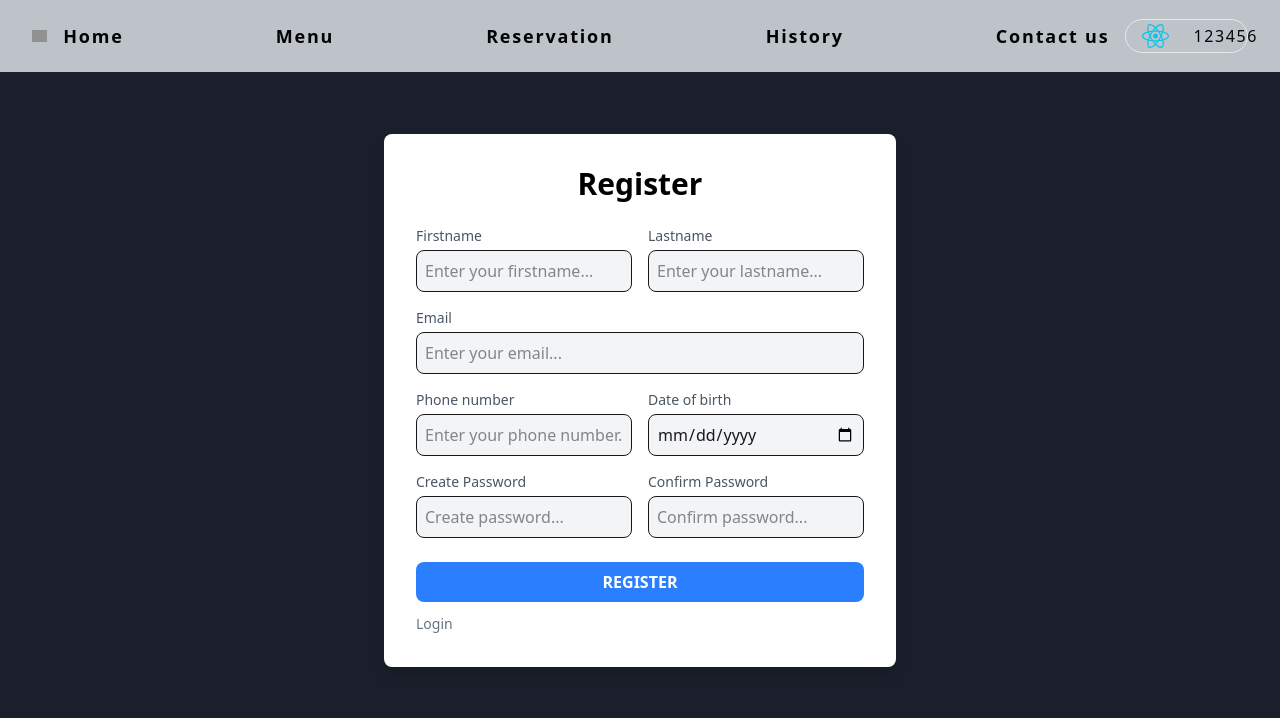
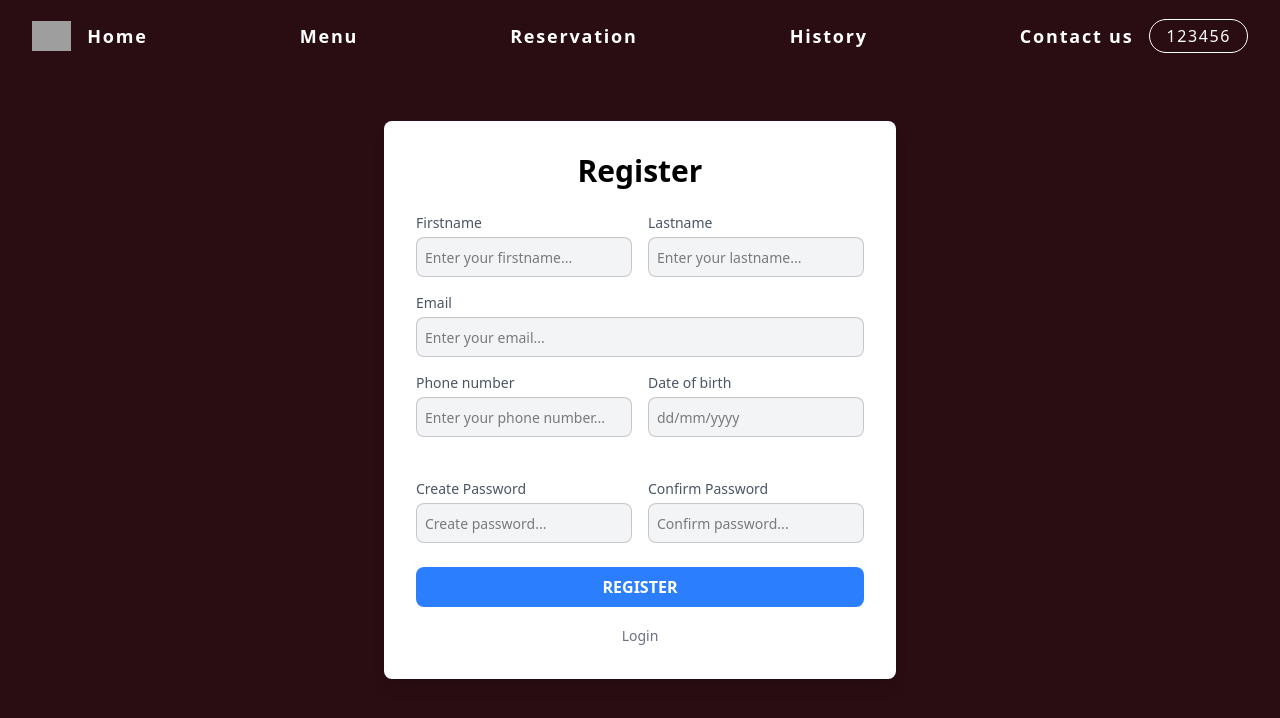
Before and after one commit to Puris-Kaechalad/QUEUETY, a React (Vite) app in the folder apps/FrontEnd/: page /register in a window 1280 px wide. Shown: the top 718 px of the page. Built offline with nearby package versions, Linux system fonts and the light colour scheme; grey boxes are pictures that could not be loaded.

Commit message:
register page

```diff
--- a/apps/FrontEnd/src/component/nav.jsx
+++ b/apps/FrontEnd/src/component/nav.jsx
@@ -4,7 +4,7 @@ import Icon from '../assets/react.svg';
 
 function nav() {
     return (
-        <div className="navbar absolute fixed z-20 justify-between py-2 px-8 bg-gray-300 opacity-90">
+        <div className="navbar absolute fixed z-20 justify-between py-2 px-8">
             <div className="navbar-start">
                 {/* ซ่อนเมื่อจอมีขนาดใหญ่ */}
                 <div className="dropdown">
@@ -24,7 +24,7 @@ function nav() {
                     </div>
                     <ul
                         tabIndex={0}
-                        className="menu menu-sm dropdown-content bg-base-100 rounded-box z-[1] mt-3 w-52 p-2 shadow tracking-widest text-black">
+                        className="menu menu-sm bg-white dropdown-content bg-base-100 rounded-box z-[1] mt-3 w-52 p-2 shadow tracking-widest text-black">
                         <li><Link to="/" >Home</Link></li>
                         <li><Link to="/" >Menu</Link></li>
                         <li><Link to="/" >Reservation</Link></li>
@@ -37,29 +37,28 @@ function nav() {
             </div>
 
             <div className="navbar-center hidden lg:flex">
-                <ul className="menu menu-horizontal px-1 gap-32 text-lg text-black font-semibold tracking-widest">
+                <ul className="menu menu-horizontal px-1 gap-32 text-lg text-white font-semibold tracking-widest">
                     <li>
-                        <Link to="/" className="hover:text-xl hover:text-warning transition-all duration-200">Home</Link>
+                        <Link to="/" className="hover:scale-110 rounded-full hover:text-warning transition-all duration-200">Home</Link>
                     </li>
                     <li>
-                        <Link to="/" className="hover:text-xl hover:text-warning transition-all duration-200">Menu</Link>
+                        <Link to="/" className="hover:scale-110 rounded-full hover:text-warning transition-all duration-200">Menu</Link>
                     </li>
                     <li>
-                        <Link to="/" className="hover:text-xl hover:text-warning transition-all duration-200">Reservation</Link>
+                        <Link to="/" className="hover:scale-110 rounded-full hover:text-warning transition-all duration-200">Reservation</Link>
                     </li>
                     <li>
-                        <Link to="/" className="hover:text-xl hover:text-warning transition-all duration-200">History</Link>
+                        <Link to="/" className="hover:scale-110 rounded-full hover:text-warning transition-all duration-200">History</Link>
                     </li>
                     <li>
-                        <Link to="/" className="hover:text-xl hover:text-warning transition-all duration-200">Contact us</Link>
+                        <Link to="/" className="hover:scale-110 rounded-full hover:text-warning transition-all duration-200">Contact us</Link>
                     </li>
                 </ul>
             </div>
 
             <div className="navbar-end">
-                <Link to="register" className=" flex px-4 py-1 gap-6 text-black border-1 border-white rounded-full tracking-widest hover:bg-white hover:text-warning hover:border-white
-                duration-300 ease-in-out">
-                    <img src={Icon} alt="icon" className='h-6'/>
+                <Link to="register" className=" flex px-4 py-1 text-white border-1 border-white rounded-full tracking-widest hover:bg-white hover:text-warning hover:border-white
+                hover:scale-110 duration-300 ease-in-out">
                     123456
                 </Link>
             </div>
--- a/apps/FrontEnd/src/index.css
+++ b/apps/FrontEnd/src/index.css
@@ -2,7 +2,7 @@
 @plugin "daisyui";
 
 :root{
-  background-color: #1B1F2B;
+  background-color: #2A0D13;
   /* background: linear-gradient(to bottom, white, gray);
     clip-path: polygon(0% 0%, 100% 0%, 80% 100%, 20% 100%); */
 }
--- a/apps/FrontEnd/src/pages/client/home.jsx
+++ b/apps/FrontEnd/src/pages/client/home.jsx
@@ -10,15 +10,15 @@ function home() {
       </div>
 
       <div class="space-y-8">
-        <section class="p-10  bg-white mb-0">
+        <section class="p-10 mb-0">
 
         </section>
 
-        <section class="p-10 bg-white mb-0">
+        <section class="p-10 mb-0">
 
         </section>
 
-        <section class="p-10 bg-white">
+        <section class="p-10">
 
         </section>
       </div>
--- a/apps/FrontEnd/src/pages/client/register.jsx
+++ b/apps/FrontEnd/src/pages/client/register.jsx
@@ -5,7 +5,7 @@ export default function register() {
     return (
         <>
             <Navbar />
-            <div className="flex justify-center items-center min-h-screen">
+            <div className="flex justify-center items-center min-h-screen p-8 sm:p-0">
                 <div className="bg-white p-8 rounded-lg shadow-lg w-full max-w-lg">
                     <h2 className="text-3xl font-bold text-center text-black mb-6">Register</h2>
 
@@ -15,7 +15,7 @@ export default function register() {
                             <input
                                 type="text"
                                 placeholder="Enter your firstname..."
-                                className="w-full mt-1 p-2 border rounded-lg bg-gray-100 focus:ring-2 focus:ring-blue-500"
+                                className="input text-black w-full mt-1 p-2 border rounded-lg bg-gray-100 focus:ring-2 focus:ring-blue-500"
                             />
                         </div>
                         <div>
@@ -23,7 +23,7 @@ export default function register() {
                             <input
                                 type="text"
                                 placeholder="Enter your lastname..."
-                                className="w-full mt-1 p-2 border rounded-lg bg-gray-100 focus:ring-2 focus:ring-blue-500"
+                                className="input text-black w-full mt-1 p-2 border rounded-lg bg-gray-100 focus:ring-2 focus:ring-blue-500"
                             />
                         </div>
                     </div>
@@ -33,25 +33,31 @@ export default function register() {
                         <input
                             type="email"
                             placeholder="Enter your email..."
-                            className="w-full mt-1 p-2 border rounded-lg bg-gray-100 focus:ring-2 focus:ring-blue-500"
+                            className="input text-black w-full mt-1 p-2 border rounded-lg bg-gray-100 focus:ring-2 focus:ring-blue-500"
                         />
                     </div>
 
                     <div className="grid grid-cols-2 gap-4 mt-4">
                         <div>
                             <label className="block text-sm font-medium text-gray-600">Phone number</label>
+                            {/* <input type="tel" className="input validator text-black" /> */}
                             <input
-                                type="text"
-                                placeholder="Enter your phone number..."
-                                className="w-full mt-1 p-2 border rounded-lg bg-gray-100 focus:ring-2 focus:ring-blue-500"
+                                type="tel"
+                                required placeholder="Enter your phone number..."
+                                title="Must be 10 digits"
+                                className="input validator text-black w-full mt-1 p-2 border rounded-lg bg-gray-100 focus:ring-2 focus:ring-blue-500"
+                                pattern="[0-9]*" minlength="10" maxlength="10"
                             />
+                            <p class="validator-hint">Must be 10 digits</p>
                         </div>
                         <div>
                             <label className="block text-sm font-medium text-gray-600">Date of birth</label>
                             <input
-                                type="date"
-                                className="w-full mt-1 p-2 border rounded-lg bg-gray-100 focus:ring-2 focus:ring-blue-500"
+                                required placeholder="dd/mm/yyyy"
+                                type="string"
+                                className="input text-black w-full mt-1 p-2 border rounded-lg bg-gray-100 focus:ring-2 focus:ring-blue-500"
                             />
+
                         </div>
                     </div>
 
@@ -61,7 +67,7 @@ export default function register() {
                             <input
                                 type="password"
                                 placeholder="Create password..."
-                                className="w-full mt-1 p-2 border rounded-lg bg-gray-100 focus:ring-2 focus:ring-blue-500"
+                                className="input text-black w-full mt-1 p-2 border rounded-lg bg-gray-100 focus:ring-2 focus:ring-blue-500"
                             />
                         </div>
                         <div>
@@ -69,7 +75,7 @@ export default function register() {
                             <input
                                 type="password"
                                 placeholder="Confirm password..."
-                                className="w-full mt-1 p-2 border rounded-lg bg-gray-100 focus:ring-2 focus:ring-blue-500"
+                                className="input text-black w-full mt-1 p-2 border rounded-lg bg-gray-100 focus:ring-2 focus:ring-blue-500"
                             />
                         </div>
                     </div>
@@ -77,8 +83,9 @@ export default function register() {
                     <button className="w-full mt-6 bg-blue-500 text-white font-semibold py-2 rounded-lg hover:bg-blue-600">
                         REGISTER
                     </button>
-
-                    <button className="text-center text-gray-500 text-sm mt-3">Login</button>
+                    <div className="text-center mt-4">
+                        <a className="text-gray-500 text-sm mt-3">Login</a>
+                    </div>
                 </div>
             </div>
         </>
```
